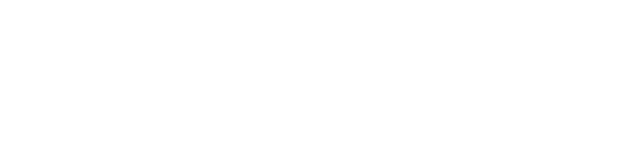
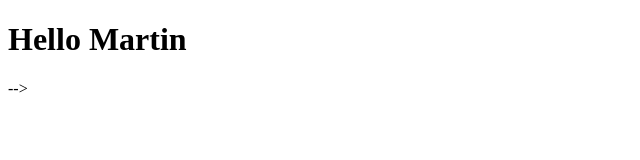
Before and after one commit to r-ahmed2022/MartinProject, a plain HTML site: page index.html in a window 1280 px wide. Shown: the whole page, without its empty margins (0-640 px from the left). Drawn offline with Linux system fonts and the light colour scheme.

Commit message:
added hello in inde file

```diff
--- a/index.html
+++ b/index.html
@@ -9,16 +9,9 @@
   <body>
     <script src="https://cdn.freecodecamp.org/testable-projects-fcc/v1/bundle.js"></script>
 
-    <!--
-
-    Hello Camper!
-
-    For now, the test suite only works in Chrome!
-    Please read the README below in the JS Editor before beginning.
-    Feel free to delete this message once you have read it.
-    Good luck and Happy Coding!
-
-    - The freeCodeCamp Team
+    <h1>
+      Hello Martin
+    </h1>
 
     -->
     <script  src="js/index.js"></script>
```
